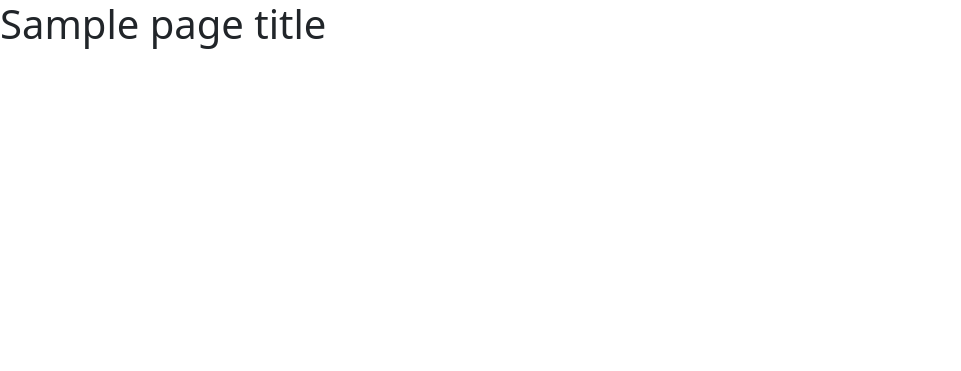
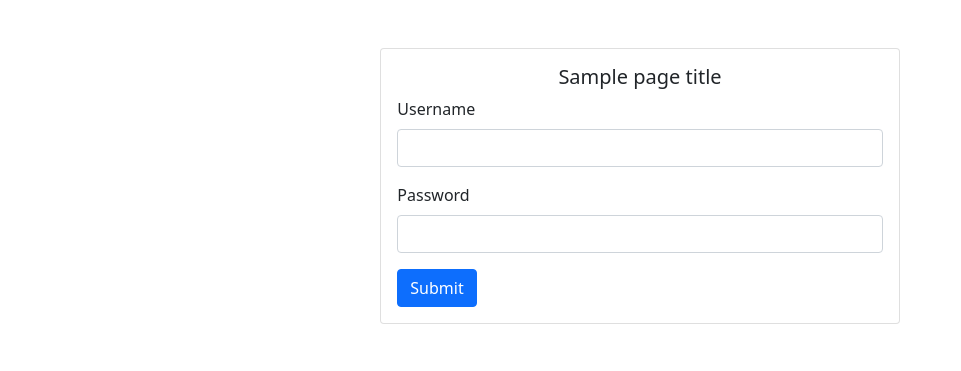
Before and after one commit to rekto167/orderApp, a Django app: template templates/login.html in a window 1280 px wide. Shown: the top 371 px of that part, without its empty margins (0-961 px from the left). Run offline with Django 3.2, Linux system fonts and the light colour scheme; the template is opened without the code that fills it: most values are stand-ins (such as "Sample title", 1, 10 or a date in 2020); the page is wider than the window, and the part outside it is not shown; some libraries are stand-ins or nearby versions.

Commit message:
revisi tampilan login

```diff
--- a/templates/base.html
+++ b/templates/base.html
@@ -8,6 +8,7 @@
 
     <!-- Bootstrap CSS -->
     <link rel="stylesheet" href="{% static 'bootstrap/bootstrap.css' %}">
+
     {% block tambahan_css %}
 
     {% endblock tambahan_css %}
--- a/templates/login.html
+++ b/templates/login.html
@@ -1,9 +1,33 @@
 {% extends "base.html" %}
+
+{% block tambahan_css %}
+    <link rel="stylesheet" href="../templates/login_style.css">
+{% endblock tambahan_css %}
 
 {% block page_title %}
   {{page_title}}
 {% endblock page_title %}
 
 {% block contents %}
-  <h1>{{page_title}}</h1>
+<div class="row">
+    <div class="col-sm-9 col-md-7 col-lg-5 mx-auto">
+        <div class="card my-5">
+            <div class="card-body">
+                <h5 class="card-title text-center">{{page_title}}</h5>
+                <form class="" method="post">
+                    {% csrf_token %}
+                    <div class="mb-3">
+                      <label for="exampleInputEmail1" class="form-label">Username</label>
+                      <input type="email" class="form-control" id="exampleInputEmail1" aria-describedby="emailHelp">
+                    </div>
+                    <div class="mb-3">
+                      <label for="exampleInputPassword1" class="form-label">Password</label>
+                      <input type="password" class="form-control" id="exampleInputPassword1">
+                    </div>
+                    <button type="submit" class="btn btn-primary">Submit</button>
+                </form>
+            </div>
+        </div>
+    </div>
+</div>
 {% endblock contents %}
```
Also changed, not shown: templates/asd.html (added, +35 -0 lines).
